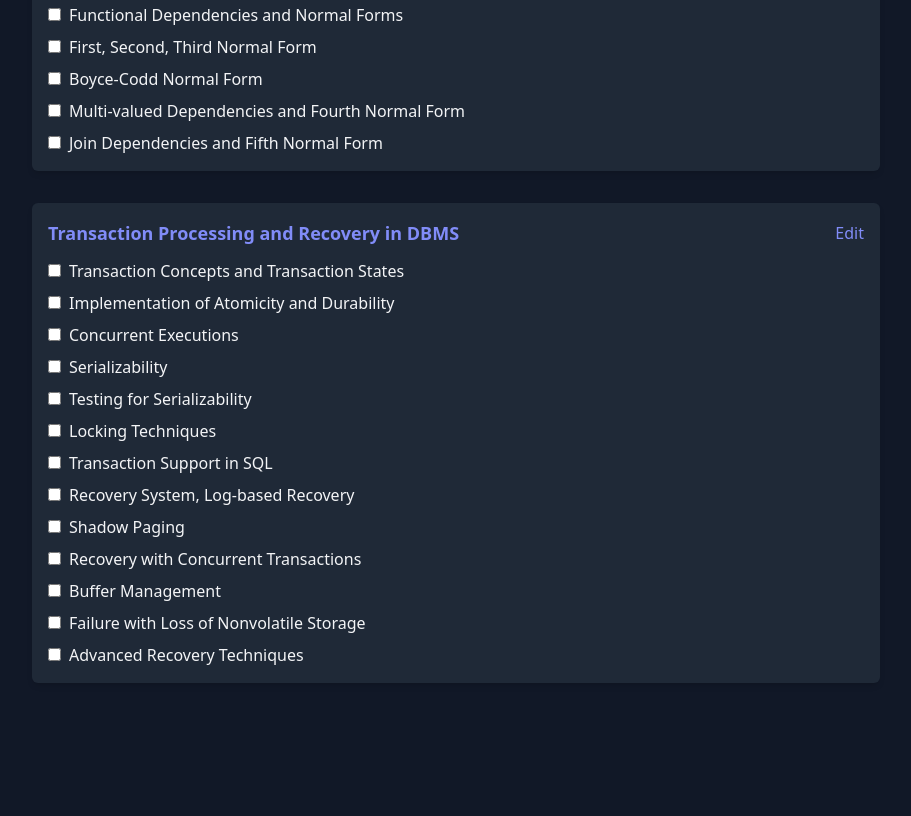
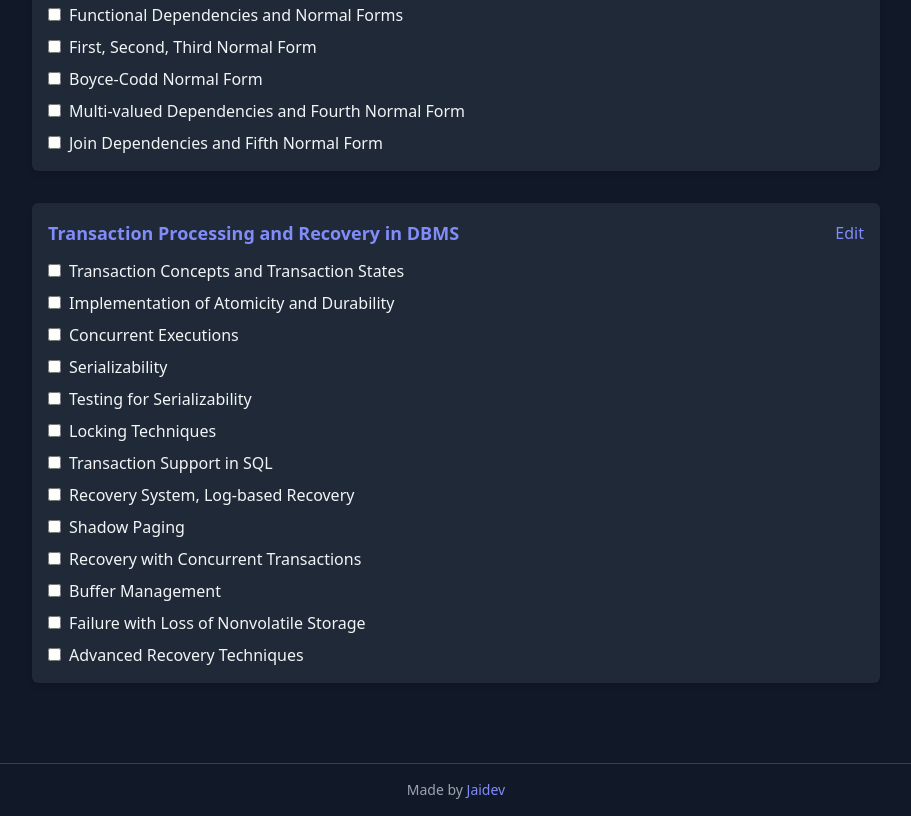
Before and after one commit to jaidevxr/preparation-tracker, a plain HTML site: page index.html in a window 1280 px wide. Shown: the part 1742-2558 px from the top of the page, without its empty margins (184-1095 px from the left). Before the commit the page ends 2505 px from the top, so only its background shows below. Drawn offline with nearby package versions, Linux system fonts and the light colour scheme.

Commit message:
added footer

```diff
--- a/index.html
+++ b/index.html
@@ -453,5 +453,8 @@
   render();
 
 </script>
+  <footer class="mt-auto py-4 border-t border-gray-700 text-center text-sm text-gray-400">
+  Made by <span class="text-indigo-400 font-medium">Jaidev</span>
+</footer>
 </body>
 </html>
```
